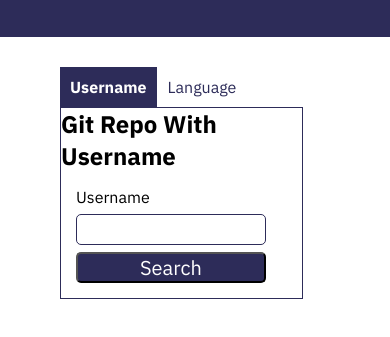
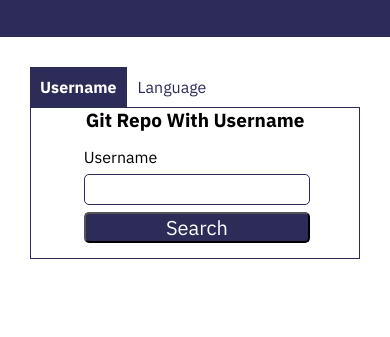
Before and after one commit to el3amed74/GitHub-App, a plain HTML site: page index.html in a window 390 px wide. Shown: the part 85-422 px from the top of the page. Drawn offline with Linux system fonts and the light colour scheme.

Commit message:
Update style.css
make it responsive

```diff
--- a/css/style.css
+++ b/css/style.css
@@ -20,7 +20,7 @@
 }
 
 .content {
-    padding: 30px 60px;
+    padding: 30px;
     display: flex;
     flex-wrap: wrap;
     justify-content: center;
@@ -64,8 +64,7 @@
 /* .card2{
     display: none;
 } */
-.card h2 {
-    /* color: var(); */
+h2 {
     text-align: center;
     font-size: 25px;
 }
@@ -139,3 +138,28 @@ select {
     color: #fff;
     text-decoration: none;
 }
+@media screen and (max-width:767px) {
+    .content{
+        /* margin-left: 25px; */
+    }
+    h2{
+        font-size: 19px;
+    }
+    .card1,.card2{
+        width: 100%;
+    }
+    form {
+        /* display: flex;
+        flex-wrap: wrap;
+        justify-content: center; */
+        padding-left: 44px;
+        /* border: 1px solid #2D2C59; */
+    }
+    .repo-item{
+        width: 300px;
+        margin: 5px 30px;
+    }
+    .search-term{
+        padding-left: 30px;
+    }
+}
```
